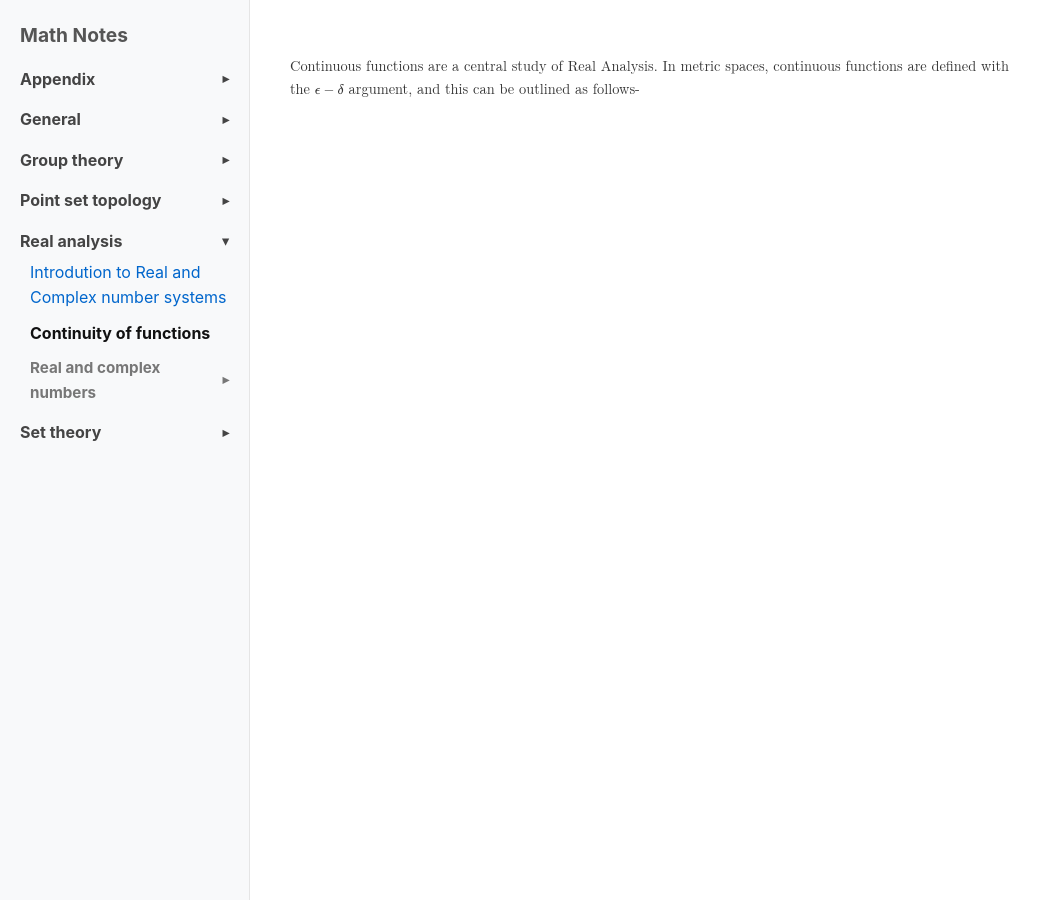
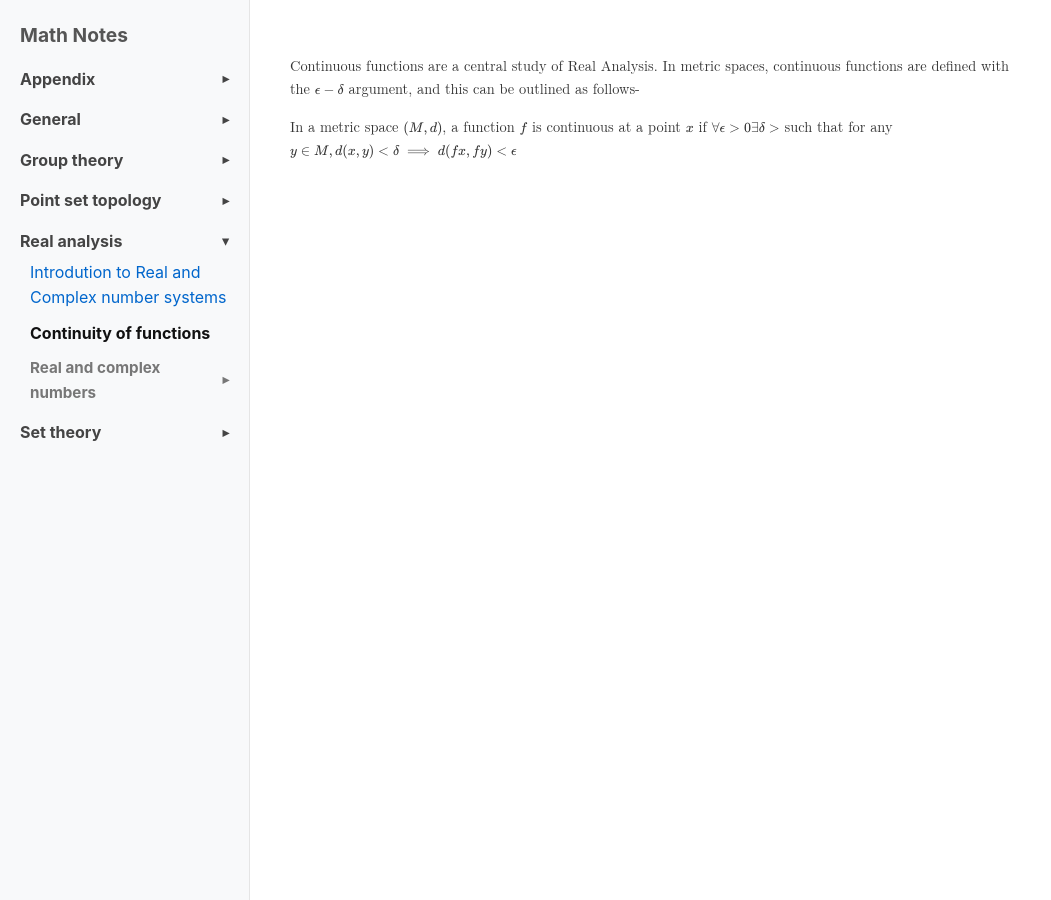
Before and after one commit to Nasif-Abdullah/Math, a Jekyll site: the page built from Real Analysis/continuity.md, in a window 1280 px wide. Shown: the whole page, without its empty margins (0-1051 px from the left). Built offline with Jekyll 4.4.1, drawn with Linux system fonts in a browser that asks for light colours; some web fonts are replaced.

Commit message:
Update continuity.md

```diff
--- a/Real Analysis/continuity.md
+++ b/Real Analysis/continuity.md
@@ -4,3 +4,5 @@ title: Continuity of functions
 ---
 
 Continuous functions are a central study of Real Analysis. In metric spaces, continuous functions are defined with the $\epsilon - \delta$ argument, and this can be outlined as follows-
+
+In a metric space $(M,d)$, a function $f$ is continuous at a point $x$ if $\forall \epsilon >0 \exists \delta >$ such that for any $y \in M, d(x,y)<\delta \implies d(fx, fy)<\epsilon$
```
